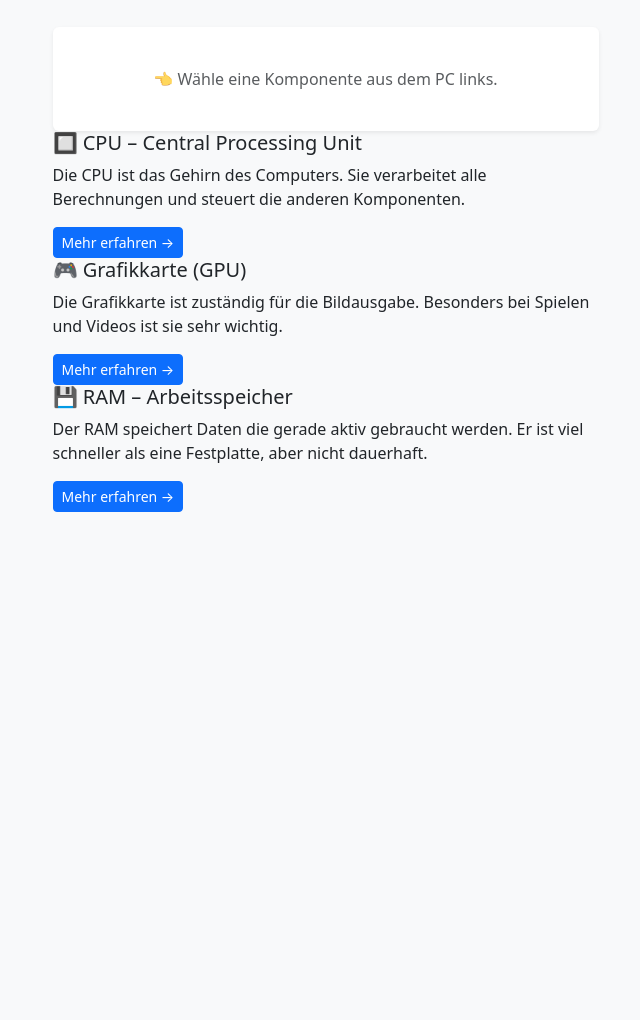
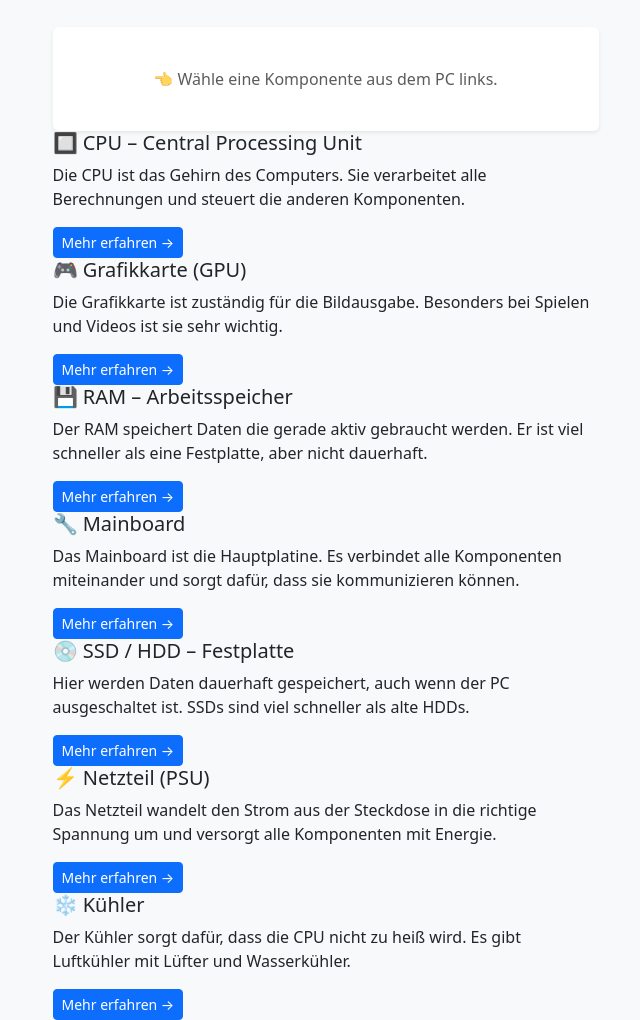
Before and after one commit to EymenSevim/Hardware-PC-Komponenten, a plain HTML site: page Hardware und PC-Komponenten/newHome.html in a window 1280 px wide. Shown: the part 332-1352 px from the top of the page, without its empty margins (552-1192 px from the left). Before the commit the page ends 844 px from the top, so only its background shows below. Drawn offline with nearby package versions, Linux system fonts and the light colour scheme.

Commit message:
weitere Info-Boxen

```diff
--- a/Hardware und PC-Komponenten/newHome.html
+++ b/Hardware und PC-Komponenten/newHome.html
@@ -94,6 +94,30 @@
             <p>Der RAM speichert Daten die gerade aktiv gebraucht werden. Er ist viel schneller als eine Festplatte, aber nicht dauerhaft.</p>
             <a href="ram.html" class="btn btn-primary btn-sm">Mehr erfahren →</a>
           </div>
+
+          <div class="info-box" id="info-mainboard">
+            <h5>🔧 Mainboard</h5>
+            <p>Das Mainboard ist die Hauptplatine. Es verbindet alle Komponenten miteinander und sorgt dafür, dass sie kommunizieren können.</p>
+            <a href="mainboard.html" class="btn btn-primary btn-sm">Mehr erfahren →</a>
+          </div>
+
+          <div class="info-box" id="info-ssd">
+            <h5>💿 SSD / HDD – Festplatte</h5>
+            <p>Hier werden Daten dauerhaft gespeichert, auch wenn der PC ausgeschaltet ist. SSDs sind viel schneller als alte HDDs.</p>
+            <a href="ssd.html" class="btn btn-primary btn-sm">Mehr erfahren →</a>
+          </div>
+
+          <div class="info-box" id="info-psu">
+            <h5>⚡ Netzteil (PSU)</h5>
+            <p>Das Netzteil wandelt den Strom aus der Steckdose in die richtige Spannung um und versorgt alle Komponenten mit Energie.</p>
+            <a href="psu.html" class="btn btn-primary btn-sm">Mehr erfahren →</a>
+          </div>
+
+          <div class="info-box" id="info-kühler">
+            <h5>❄️ Kühler</h5>
+            <p>Der Kühler sorgt dafür, dass die CPU nicht zu heiß wird. Es gibt Luftkühler mit Lüfter und Wasserkühler.</p>
+            <a href="cooler.html" class="btn btn-primary btn-sm">Mehr erfahren →</a>
+          </div>
         </div>
 
       </div>
```
